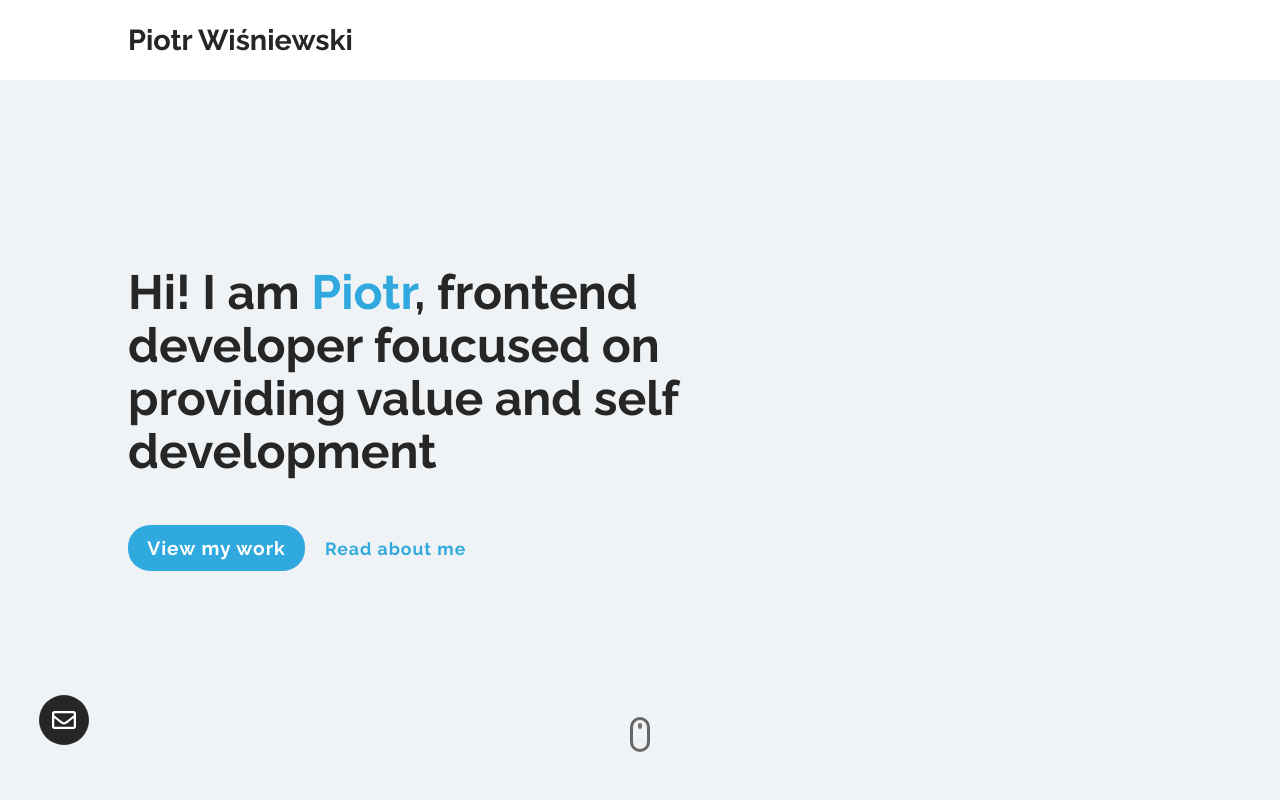
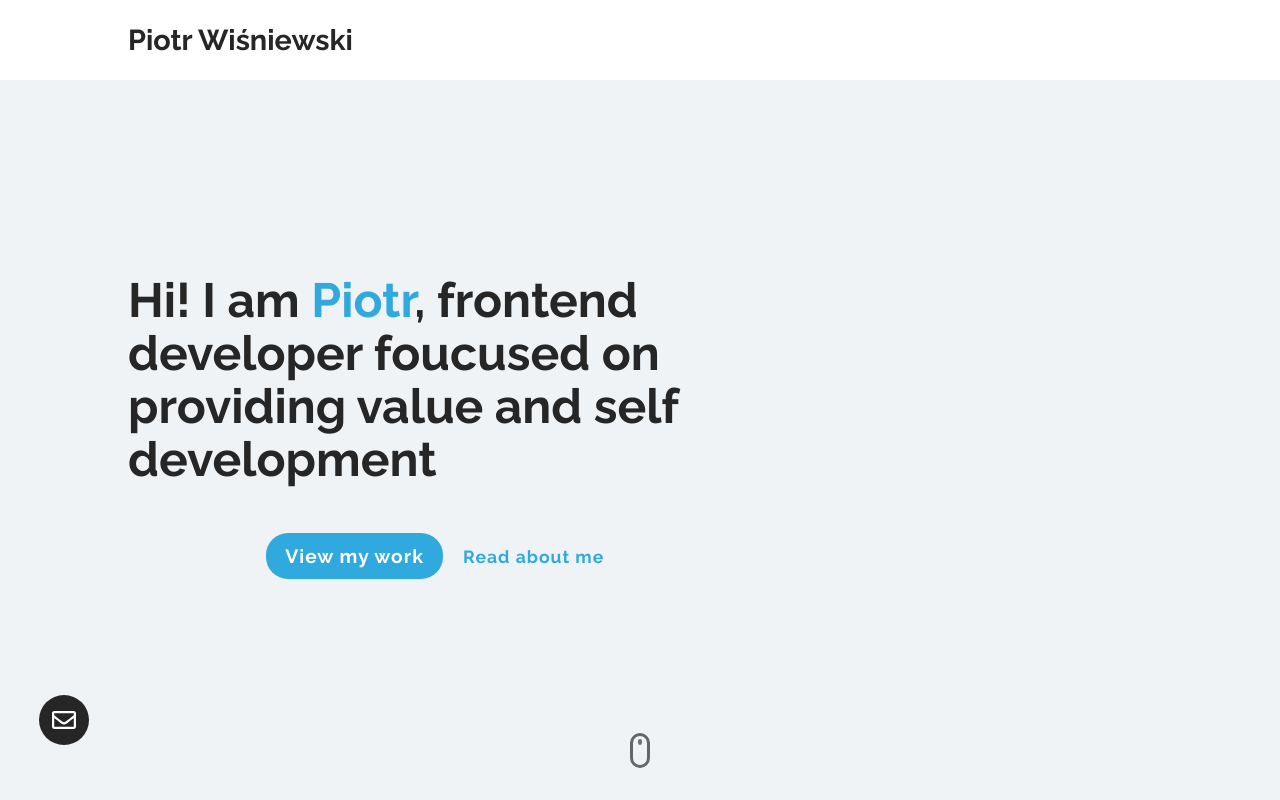
Before and after one commit to pietrushka/personal-portfolio, a Next.js app: page / in a window 1280 px wide. Shown: the top 800 px of the page. Built offline with nearby package versions, Linux system fonts and the light colour scheme.

Commit message:
Modify hero section

```diff
--- a/components/hero.js
+++ b/components/hero.js
@@ -21,7 +21,7 @@ export default function Hero () {
 
 const HeroSection = styled.section`
   background: var(--bg-grey);
-  height: calc(100vh - 5rem);
+  height: calc(100vh - 4rem);
   display: flex;
   flex-direction: column;
   align-items: center;
@@ -57,22 +57,19 @@ const TextContent = styled.div`
     }
   }
 
-  @media (max-width: 575.98px) {
-
+  @media (max-width: 767.98px) {
+    width: 100%;
+    text-align: center;
 
     h1 {
       font-size: 3rem;
       margin: 0 auto;
     }
-
   }
 
-  @media (max-width: 767.98px) {
-    width: 100%;
-    text-align: center;
-
+  @media (max-width: 575.98px) {
     h1 {
-      font-size: 4rem;
+      font-size: 2rem;
       margin: 0 auto;
     }
   }
@@ -81,13 +78,16 @@ const TextContent = styled.div`
 const ButtonsContainer = styled.div`
   margin-top: 3rem;
   display: flex;
-  flex-wrap: wrap;
   align-items: center;
+  justify-content: center;
 
   @media (max-width: 767.98px) {
     justify-content: center;
   }
 
+  @media (max-width: 575.98px) {
+    flex-direction: column;
+  }
 
 `
 
@@ -107,6 +107,11 @@ const BtnMain = styled.a`
   &:hover {
     background: var(--blue-dark);
   }
+
+  @media (max-width: 575.98px) {
+    margin-right: 0;
+    margin-bottom: .5em;
+  }
 `
 
 const BtnSecondary = styled.a`
@@ -125,6 +130,11 @@ const ScrollIconContainer = styled.div`
   width: 100%;
   margin-bottom: 3rem;
   position: relative;
+
+  @media (max-width: 575.98px) {
+    margin-top: 1rem;
+    margin-bottom: 1rem;
+  }
 
 `
 
```
